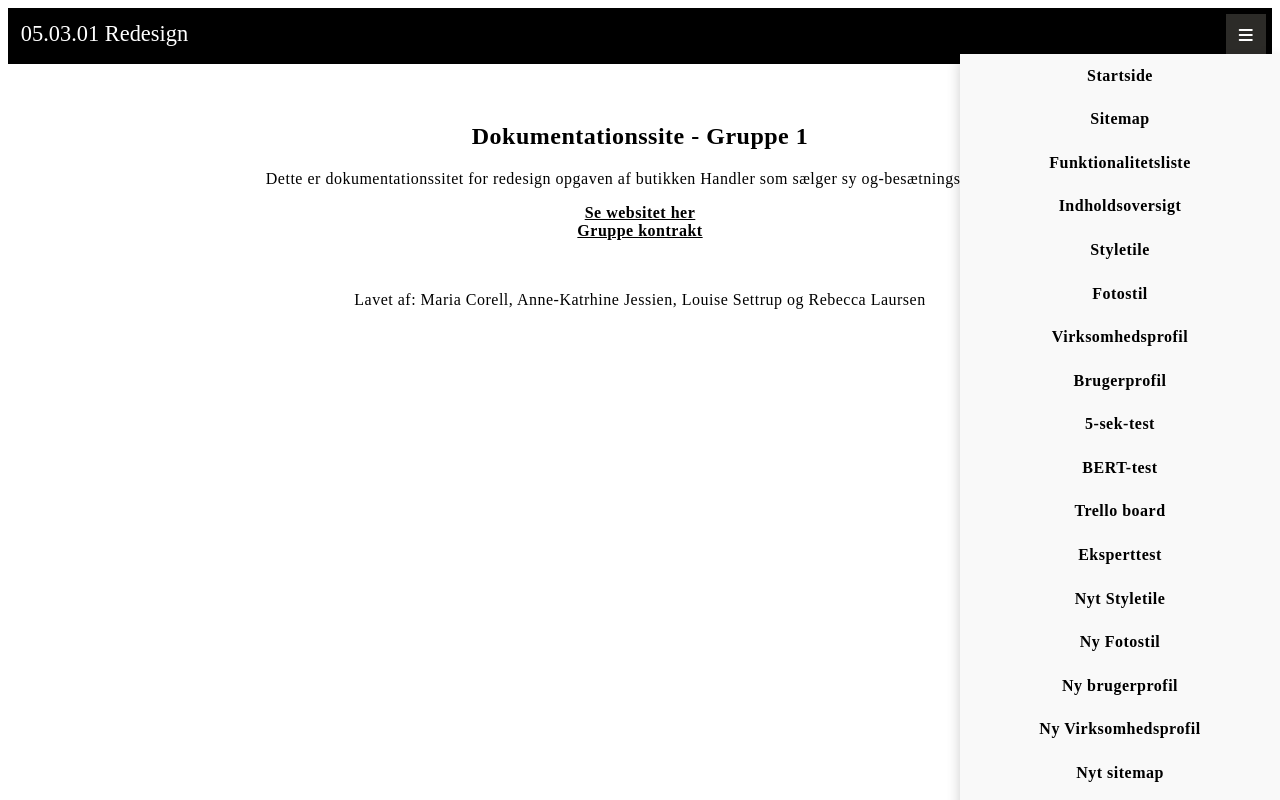
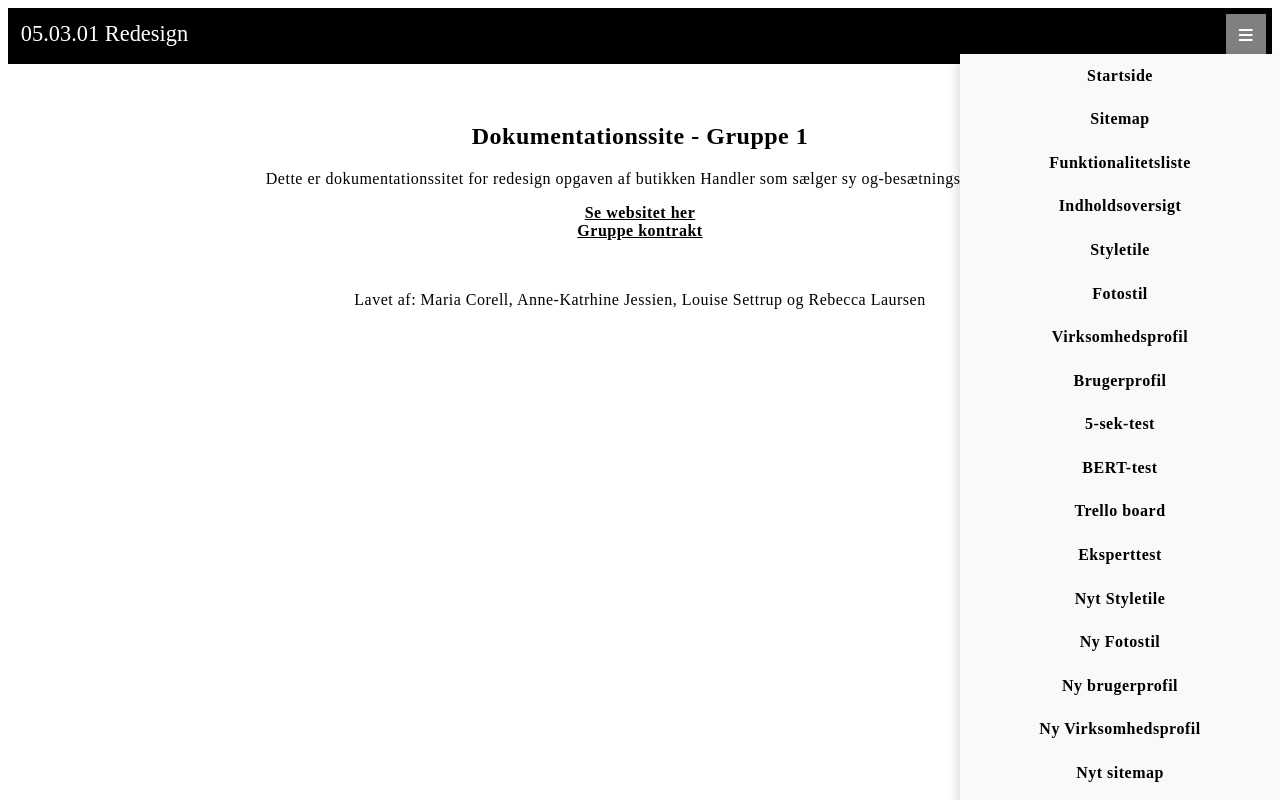
Before and after one commit to rebe2167/dokumentationsSite, a plain HTML site: page index.html in a window 1280 px wide. In both pictures the pointer is over the button 1245 px from the left and 36 px from the top of the page. Shown: the top 800 px of the page. Drawn offline with Linux system fonts and the light colour scheme; a web font is replaced by a local one.

Commit message:
cursor pointer

```diff
--- a/style.css
+++ b/style.css
@@ -114,7 +114,8 @@ nav a {
 }
 
 .dropdown:hover .drop_button {
-    background-color: #2c2b28;
+    background-color: grey;
+    cursor: pointer;
 }
 
 .dropdown_content {
```
